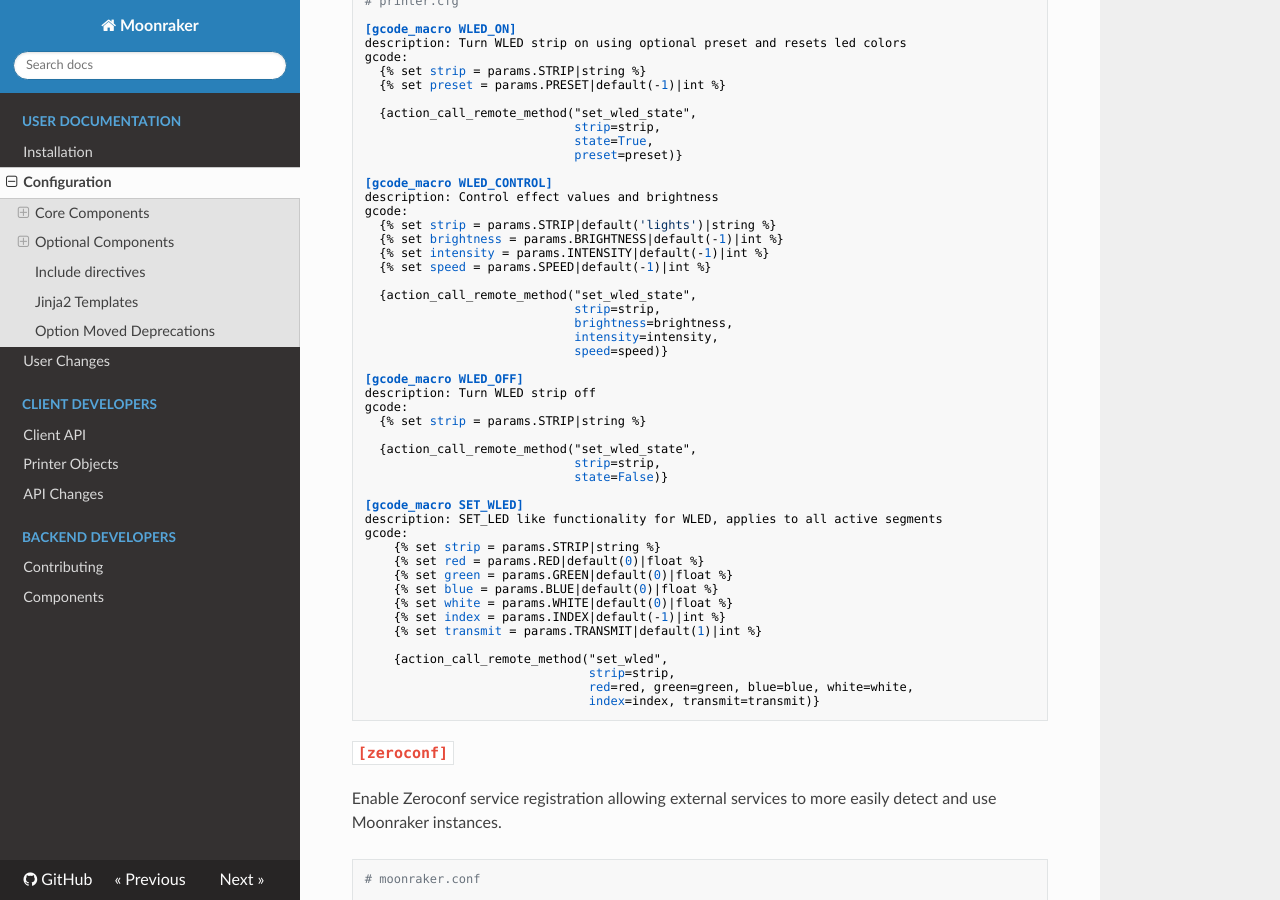
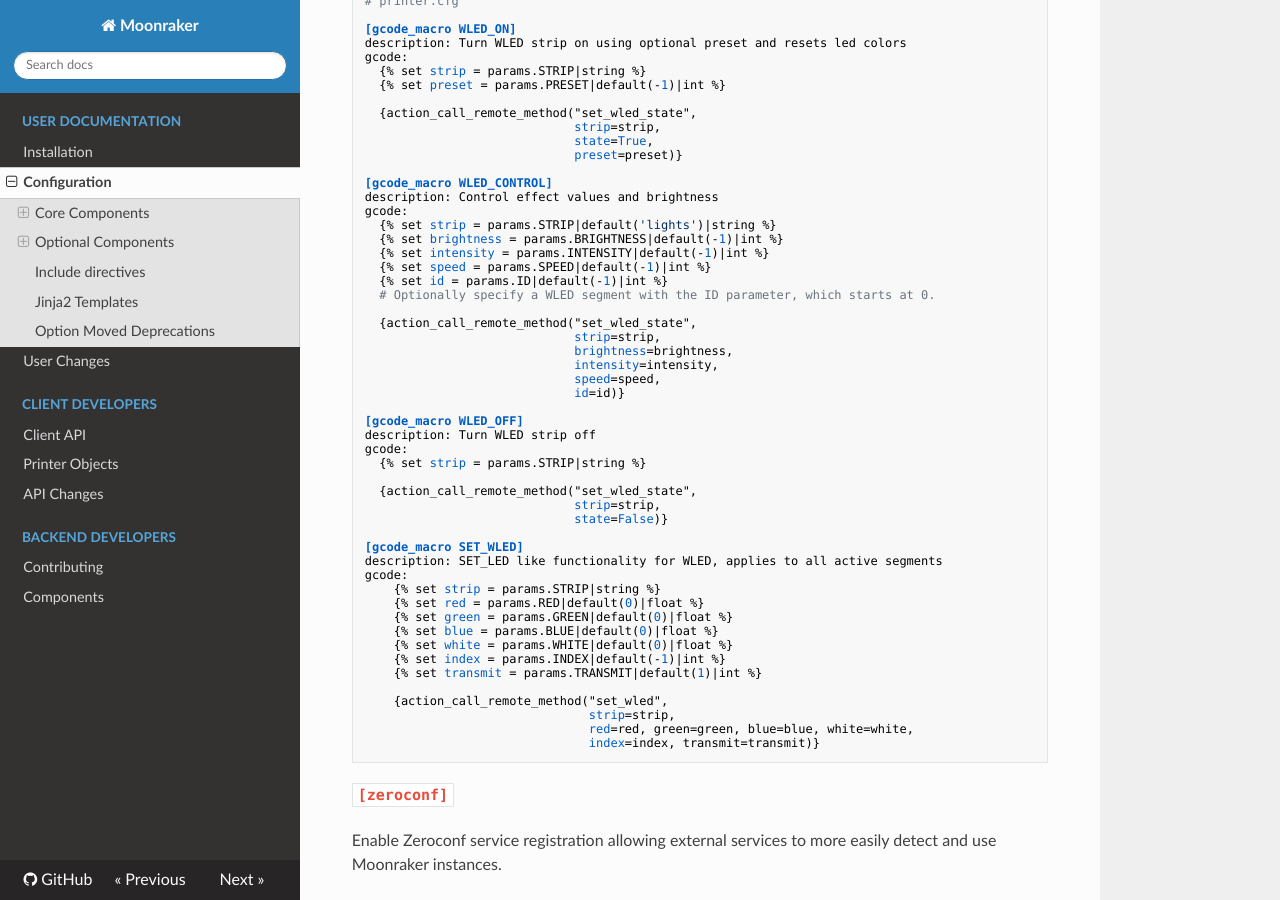
Before and after one commit to Arksine/moonraker, an MkDocs documentation site: the page built from docs/configuration.md, in a window 1280 px wide and 900 px high, scrolled down 26589 px. Built offline with MkDocs 1.6.1, drawn with Linux system fonts in a browser that asks for light colours; nearby versions of some CDN libraries.

Commit message:
docs: Add WLED ID parameter to example
Added optional ID parameter to the example macro

Signed-off-by: Cole Morris <numanair@gmail.com>

```diff
--- a/docs/configuration.md
+++ b/docs/configuration.md
@@ -1627,12 +1627,15 @@ gcode:
   {% set brightness = params.BRIGHTNESS|default(-1)|int %}
   {% set intensity = params.INTENSITY|default(-1)|int %}
   {% set speed = params.SPEED|default(-1)|int %}
+  {% set id = params.ID|default(-1)|int %}
+  # Optionally specify a WLED segment with the ID parameter, which starts at 0.
 
   {action_call_remote_method("set_wled_state",
                              strip=strip,
                              brightness=brightness,
                              intensity=intensity,
-                             speed=speed)}
+                             speed=speed,
+                             id=id)}
 
 [gcode_macro WLED_OFF]
 description: Turn WLED strip off
```
